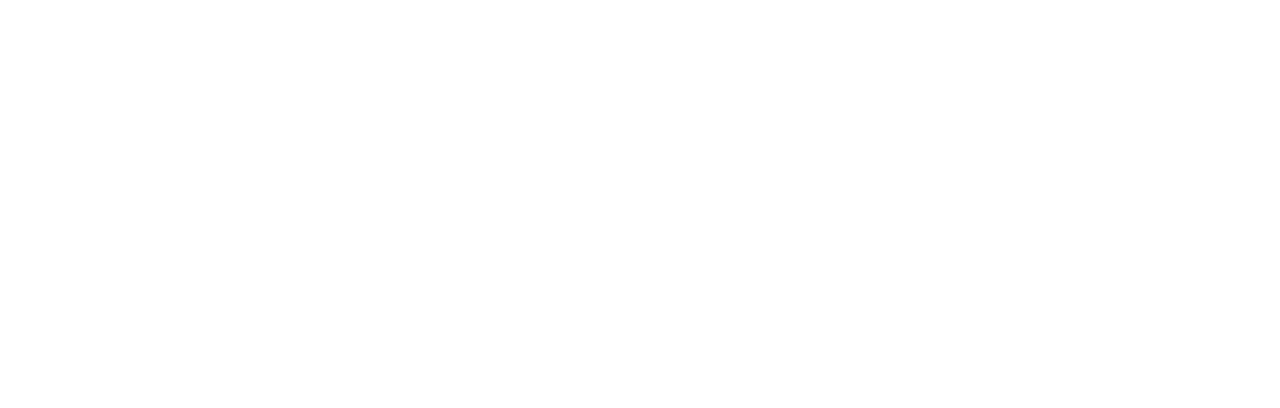
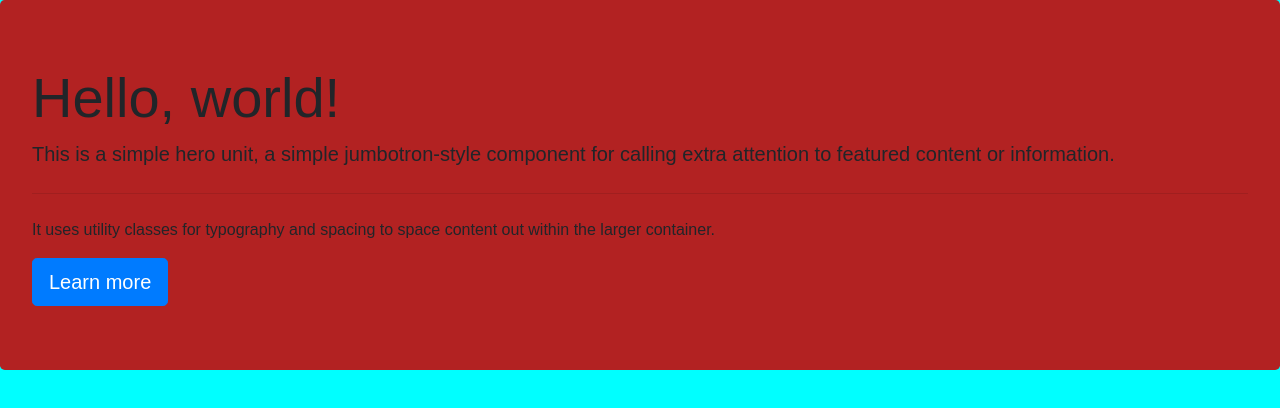
Before and after one commit to Sromero1015/TriviaGame, a plain HTML site: page index.html in a window 1280 px wide. Drawn offline with nearby package versions, Linux system fonts and the light colour scheme.

Commit message:
styling test

```diff
--- /dev/null
+++ b/assets/css/style.css
@@ -0,0 +1,9 @@
+body {
+    background-color: aqua;
+    height: 100vh;
+}
+
+.jumbotron {
+    background-color: firebrick;
+    font-family: Arial;
+}
--- a/index.html
+++ b/index.html
@@ -5,8 +5,17 @@
     <meta name="viewport" content="width=device-width, initial-scale=1.0">
     <meta http-equiv="X-UA-Compatible" content="ie=edge">
     <title>Trivia Game</title>
+    <link rel="stylesheet" href="https://stackpath.bootstrapcdn.com/bootstrap/4.3.1/css/bootstrap.min.css" integrity="sha384-ggOyR0iXCbMQv3Xipma34MD+dH/1fQ784/j6cY/iJTQUOhcWr7x9JvoRxT2MZw1T" crossorigin="anonymous">
+    <link rel="stylesheet" type="text/css" href="assets/css/style.css">
 </head>
 <body>
+        <div class="jumbotron">
+            <h1 class="display-4">Hello, world!</h1>
+            <p class="lead">This is a simple hero unit, a simple jumbotron-style component for calling extra attention to featured content or information.</p>
+            <hr class="my-4">
+            <p>It uses utility classes for typography and spacing to space content out within the larger container.</p>
+            <a class="btn btn-primary btn-lg" href="#" role="button">Learn more</a>
+        </div>
 
 </body>
 </html>
```
Also changed, not shown: assets/javascript/app.js (added), style.css (deleted), 4 other files.
